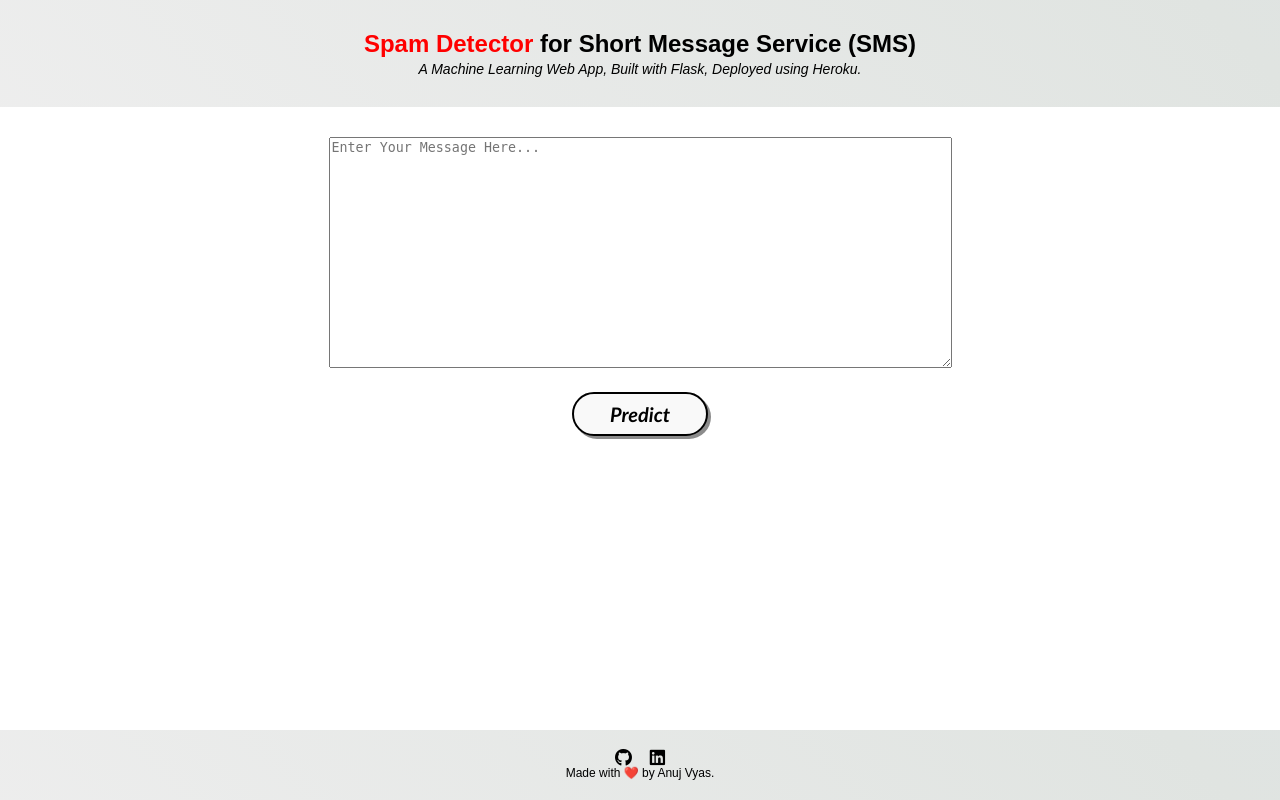
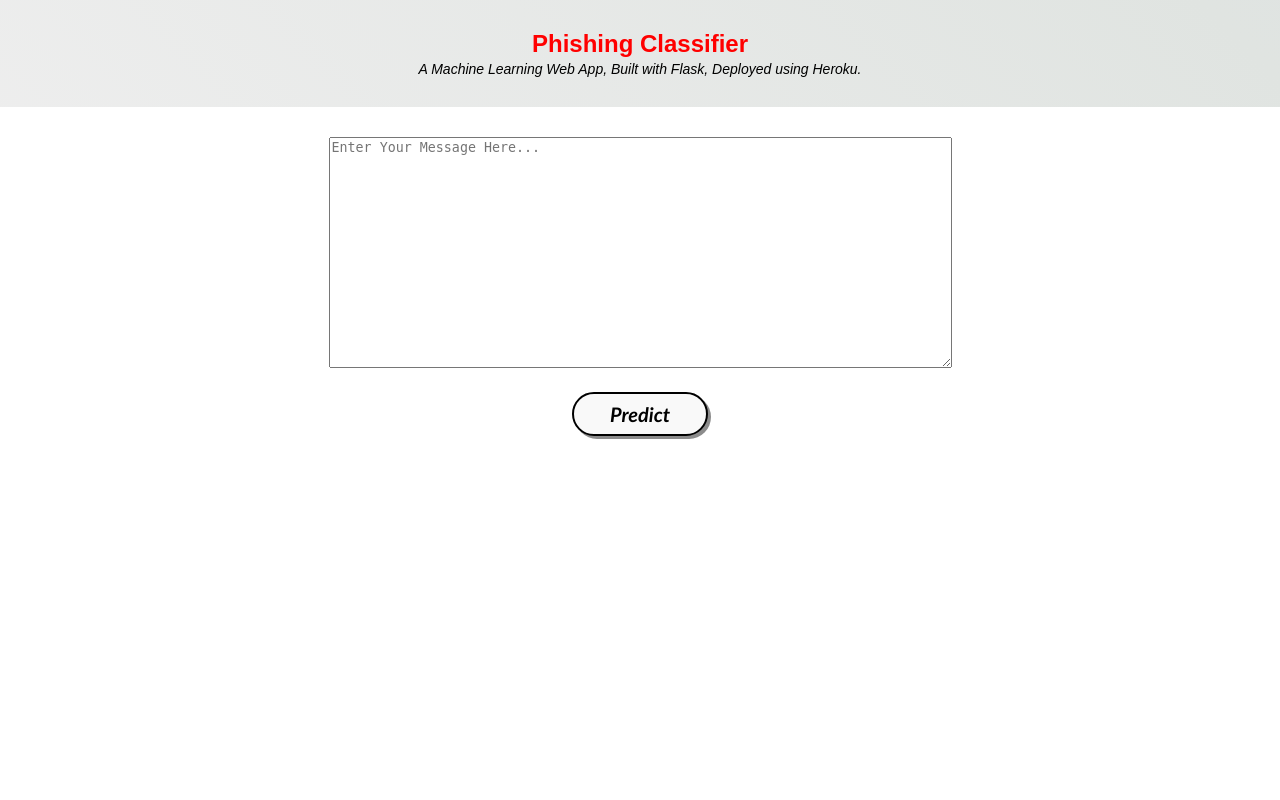
Before and after one commit to jimwangzx/phishing-classifier-1, a Flask app: page / in a window 1280 px wide. Run offline with Flask 2, Linux system fonts and the light colour scheme; parts of the project's set-up code (start-up, migrations or seed data) failed here and were passed over; some libraries are stand-ins or nearby versions.

Commit message:
Update home.html

```diff
--- a/templates/home.html
+++ b/templates/home.html
@@ -13,7 +13,7 @@
 
         <!-- Website Title -->
     	<div class="container">
-    		<h2 class='container-heading'><span>Spam Detector</span> for Short Message Service (SMS)</h2>
+    		<h2 class='container-heading'><span>Phishing Classifier</span></h2>
             <div class='description'>
     			<p>A Machine Learning Web App, Built with Flask, Deployed using Heroku.</p>
     		</div>
@@ -28,13 +28,13 @@
     	</div>
 
         <!-- Footer -->
-        <div class='footer'>
+<!--         <div class='footer'>
             <div class="contact">
                 <a target="_blank" href="https://github.com/anujvyas/Spam-SMS-Classifier-Deployment"><i class="fab fa-github fa-lg contact-icon"></i></a>
                 <a target="_blank" href="https://www.linkedin.com/in/anujkvyas"><i class="fab fa-linkedin fa-lg contact-icon"></i></a>
             </div>
             <p class='footer-description'>Made with ❤️ by Anuj Vyas.</p>
-        </div>
+        </div> -->
 
     </body>
 </html>
```
